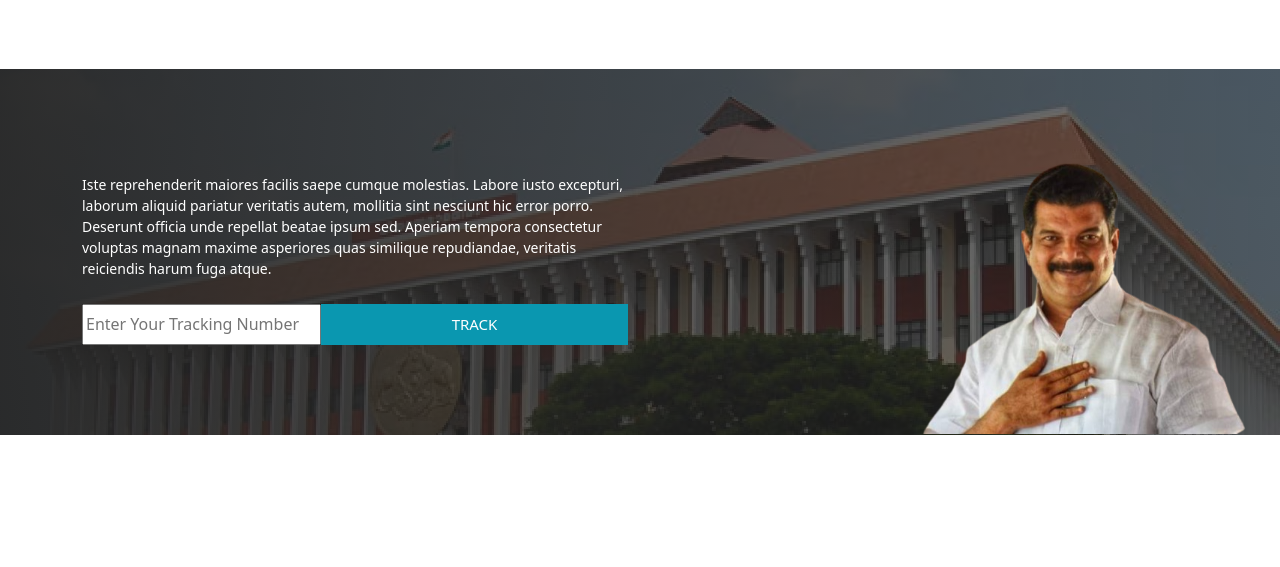
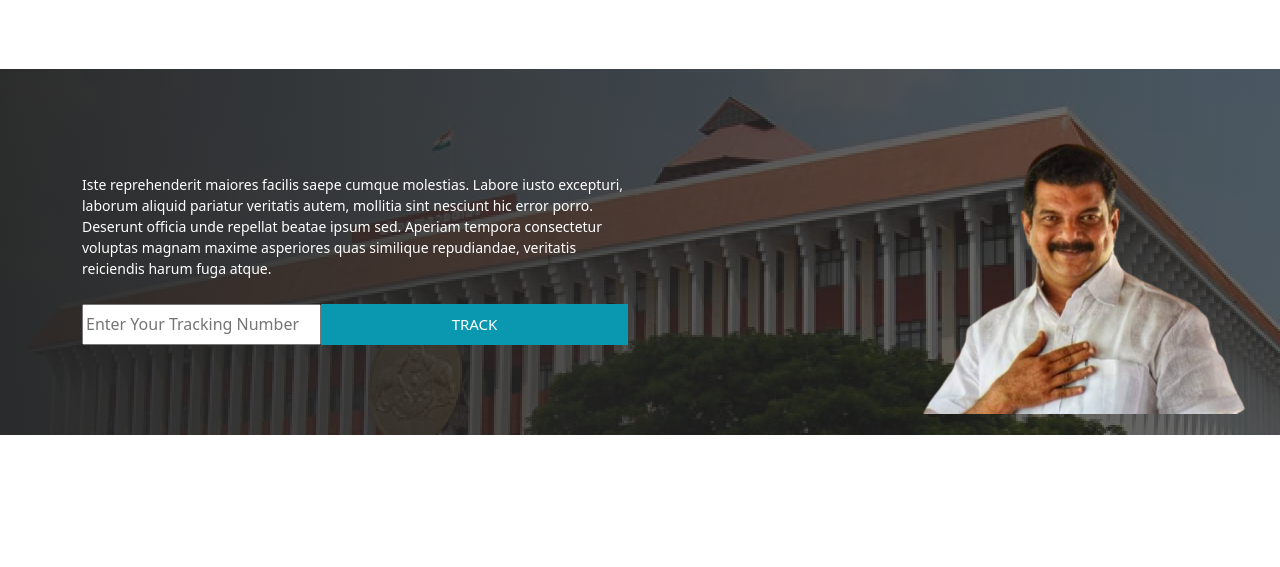
Before and after one commit to athiracev/party-website, a plain HTML site: page index.html in a window 1280 px wide. Shown: the part 1500-2067 px from the top of the page. Drawn offline with nearby package versions, Linux system fonts and the light colour scheme; some packages are replaced by stand-ins of ours.

Commit message:
size adjust

```diff
--- a/index.html
+++ b/index.html
@@ -411,7 +411,7 @@
           </p>
           <div class="image-container">
             <img src="images/anwar.png" height="550px" width="500px" alt="Second Image"
-              class="img-fluid position-absolute" style="top:-5px; right: -700px;">
+              class="img-fluid position-absolute" style="top:-25px; right: -700px;">
           </div>
 
 
```
